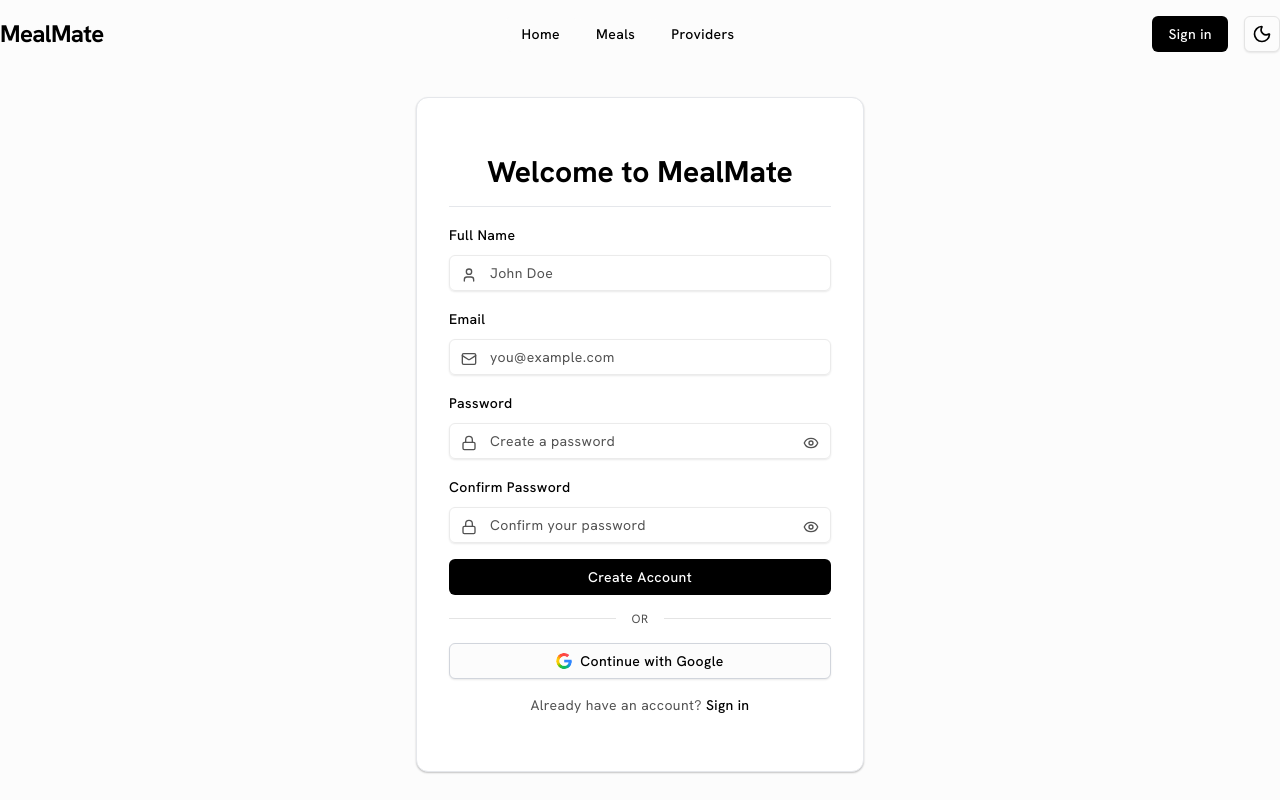
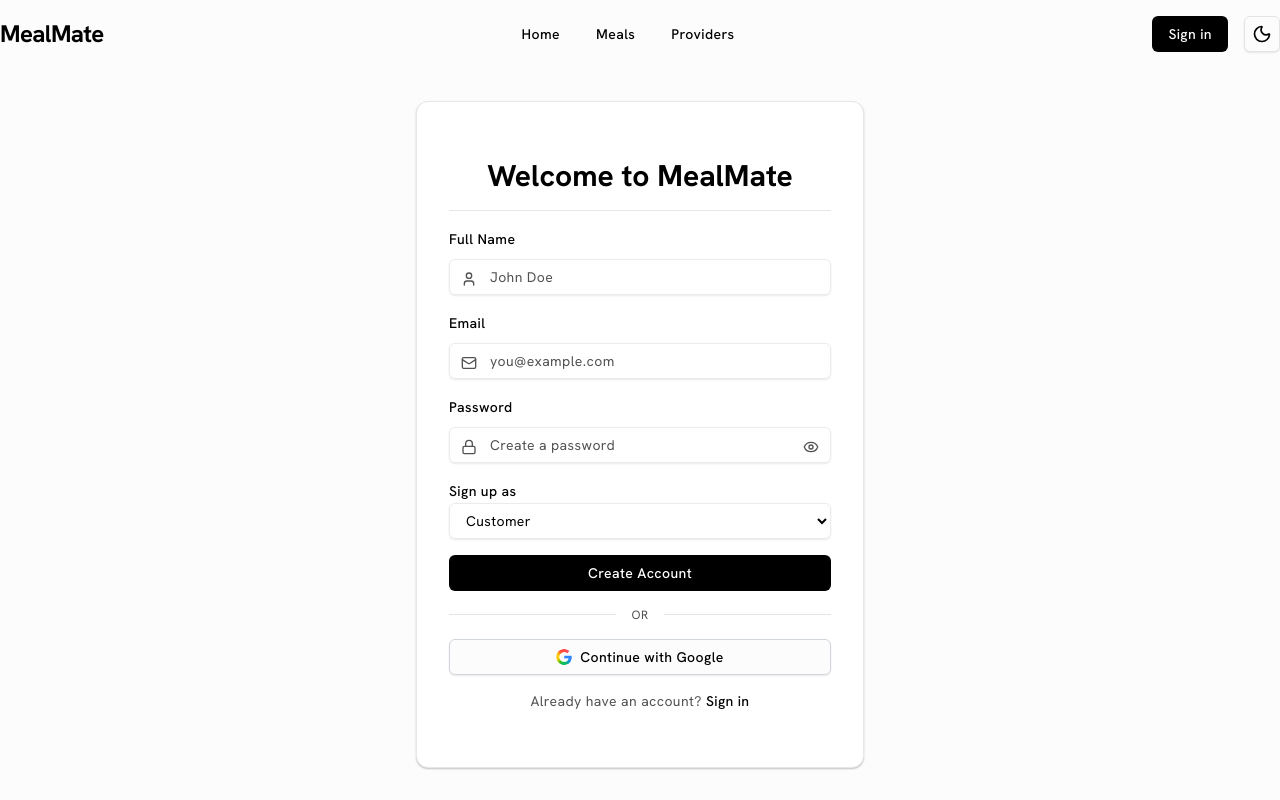
Before and after one commit to ubaidurxdev/MealMate-client, a Next.js app: page /register in a window 1280 px wide. Built offline with nearby package versions, Linux system fonts and the light colour scheme.

Commit message:
add dropdown in register page

```diff
--- a/app/(commonLayout)/register/page.tsx
+++ b/app/(commonLayout)/register/page.tsx
@@ -11,7 +11,6 @@
 
 export default function RegisterPage() {
   const [showPassword, setShowPassword] = useState(false);
-  const [showConfirmPassword, setShowConfirmPassword] = useState(false);
 
   return (
     <div className="h-[calc(100vh-68px)] flex items-center justify-center px-4">
@@ -76,26 +75,12 @@
 
           {/* Confirm Password Field */}
           <div className="space-y-2">
-            <label className="text-sm font-medium">Confirm Password</label>
-            <div className="relative">
-              <Lock className="absolute left-3 top-5 h-4 w-4 text-muted-foreground" />
-              <Input
-                type={showConfirmPassword ? "text" : "password"}
-                placeholder="Confirm your password"
-                className="pl-10 pr-10 mt-2"
-              />
-              <button
-                type="button"
-                onClick={() => setShowConfirmPassword(!showConfirmPassword)}
-                className="absolute right-3 top-5 text-muted-foreground"
-              >
-                {showConfirmPassword ? (
-                  <EyeOff className="h-4 w-4" />
-                ) : (
-                  <Eye className="h-4 w-4" />
-                )}
-              </button>
-            </div>
+            <label className="text-sm font-medium">Sign up as</label>
+
+            <select className=" block  p-2 file:text-foreground placeholder:text-muted-foreground selection:bg-primary selection:text-primary-foreground dark:bg-input/30 border-input h-9 w-full min-w-0 rounded-md border bg-transparent px-3 py-1 text-base shadow-xs transition-[color,box-shadow] outline-none file:inline-flex file:h-7 file:border-0 file:bg-transparent file:text-sm file:font-medium disabled:pointer-events-none disabled:cursor-not-allowed disabled:opacity-50 md:text-sm ">
+              <option value="customer">Customer</option>
+              <option value="provider">Provider</option>
+            </select>
           </div>
 
           {/* Register Button */}
```
